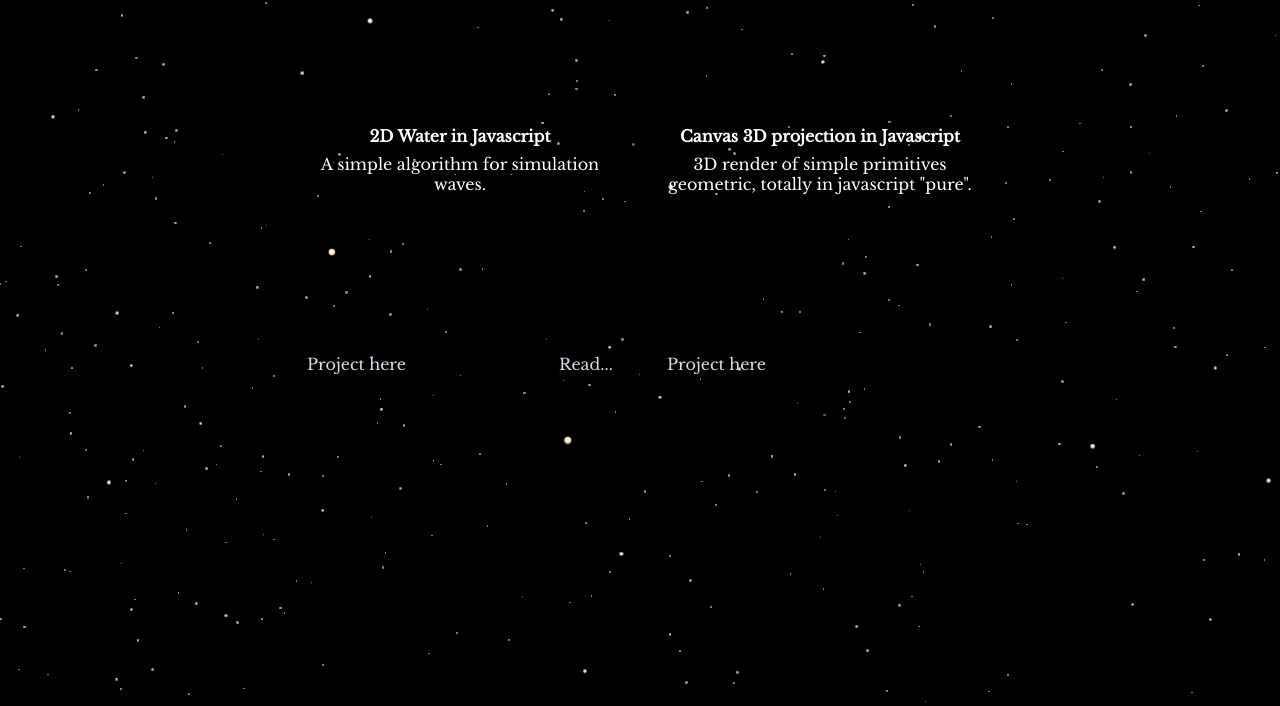
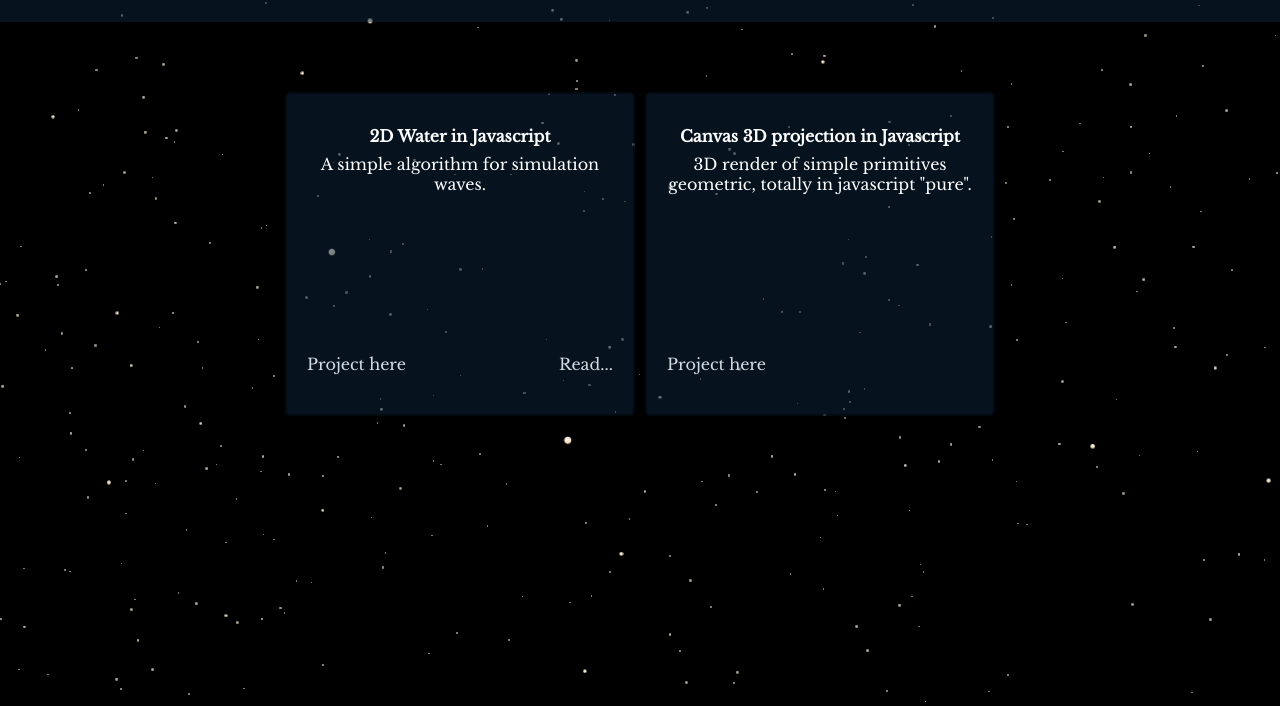
Before and after one commit to OsouzaTI/osouzati.github.io, a plain HTML site: page index.html in a window 1280 px wide. Shown: the part 94-800 px from the top of the page. Drawn offline with nearby package versions, Linux system fonts and the light colour scheme.

Commit message:
navbar color

```diff
--- a/index.css
+++ b/index.css
@@ -2,7 +2,7 @@
 :root {
     --main-bg-color: #ffffff;
     --text-color: #000000;
-    --nav-bg-color: #0c253d00;
+    --nav-bg-color: #0c253d85;
     --nav-item-color: #769fcd;
     --card-hover-color: #125adf67;
     --link-color: #d3dce2;
```
